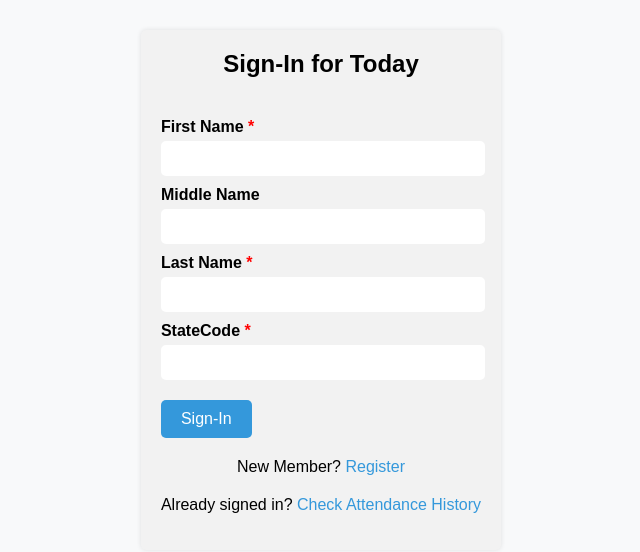
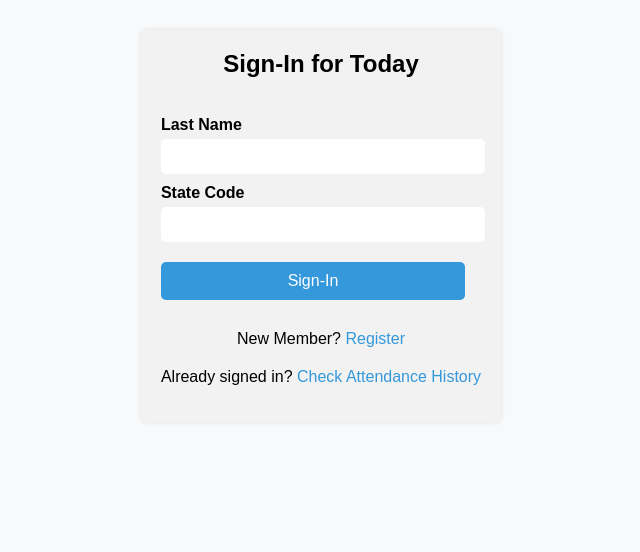
Before and after one commit to emriys/Advanced_Attendance_System_SQL, a Flask app: page /signin in a window 1280 px wide. Shown: the part 152-704 px from the top of the page, without its empty margins (319-959 px from the left). Run offline with Flask 3, Linux system fonts and the light colour scheme.

Commit message:
Added register page and reconstructed signin function and page. Also added some other updates

```diff
--- a/app.py
+++ b/app.py
@@ -48,6 +48,7 @@
         session.modified = True  # Refresh session timeout
 
 
+
 # ---------------- RUN APPLICATION ---------------- #
 
 if __name__ == "__main__":
--- a/blueprints/forms.py
+++ b/blueprints/forms.py
@@ -51,6 +51,25 @@
         if user:
             print('Use exists 1')
             raise ValidationError(f"Member with statecode {state_code} already exists")
+
+class SigninForm(FlaskForm):
+        state_code = StringField('State Code',
+                             validators=[
+                                 DataRequired(),
+                                 Length(min=2,max=11),
+                                 Regexp(
+                                     regex=r'^[Kk][Ww]/\d{2}[a-cA-C]/\d{4}$',
+                                     message="State code must follow the format: KW/XX/A/XXXX"
+                                    )
+                                ])
+        last_name = StringField('Last Name',
+                        validators=[DataRequired(), Length(min=2,max=30),
+                                    Regexp(
+                                     regex=r'^[A-Za-z]+(-[A-Za-z]+)?$',
+                                     message="Must contain only letters"
+                                )
+                            ])
+        submit = SubmitField('Sign-In')
 
 #----------------- ADMIN SETTINGS FORMS --------------------
 
--- a/routes.py
+++ b/routes.py
@@ -50,40 +50,31 @@
 def register():
     form = MemberRegisterForm()
     if form.validate_on_submit():
-        print(form.state_code.data.upper())
-        print(form.first_name.data)
-        print(form.middle_name.data)
-        print(form.last_name.data)
-        print(form.gender.data)
-        print(form.local_gov_area.data)
         user = Users.query.filter_by(state_code=form.state_code.data.upper()).first()
         if user :
-            flash('User already exists','danger')
-            print('User exists 2')
+            return jsonify({'success':False,"message":'User already exists'})
         else:
-            user_data = [{
+            user_data = {
                 'first_name':form.first_name.data.capitalize(),
                 'middle_name':form.middle_name.data.capitalize(),
                 'last_name':form.last_name.data.upper(),
-                'gender':form.gender.data,
+                'gender':form.gender.data.capitalize(),
                 'local_gov':form.local_gov_area.data.capitalize(),
                 'state_code':form.state_code.data.upper()
-            }]
+            }
+            print(user_data['first_name'])
+            print(user_data['middle_name'])
+            print(user_data['last_name'])
+            print(user_data['gender'])
+            print(user_data['local_gov'])
+            print(user_data['state_code'])
 
-            new_user = Users(
-                first_name=form.first_name.data.capitalize(),
-                middle_name=form.middle_name.data.capitalize(),
-                last_name=form.last_name.data.upper(),
-                gender=form.gender.data,
-                local_gov=form.local_gov_area.data.capitalize(),
-                state_code=form.state_code.data.upper(),
-                registration_date=datetime.now().date()
-            )
-            db.session.add(new_user)
-            db.session.commit()
-            flash('Registration successful', 'success')  # 'success' indicates success
-            print("New User Added.")
-            # return redirect(url_for('routes.signin'))
+            confirm = check_user_reg_exists(user_data=user_data)
+            if confirm :
+                print("New User Added 2.")
+                return jsonify({'success':True,"message":'Registration successful'})
+            else :
+                return jsonify({'success':False,"message":'Server Error: Could not add user'})
 
     return render_template('register.html', title='Register', form=form)
 
@@ -92,7 +83,8 @@
     # Sign in clicked
     # colllect details
     # check if user registered
-    if request.method == "POST":
+    form = SigninForm()
+    if request.method == "POST" and form.validate_on_submit():
         # Define attendance time ranges
         settings = AdminSettings.query.first()
         early_start = settings.early_arrival_start
@@ -102,111 +94,81 @@
         print(late_start)
         print(late_end)
 
-        fname = request.form['fname'].strip().capitalize() # First name
-        mname = request.form['mname'].strip().capitalize() # Middle name
-        sname = request.form['sname'].strip().upper() # Last name
-        statecode = request.form['statecode'].strip().upper()
-        print(fname)
-        print(mname)
-        print(sname)
+        last_name = form.last_name.data.upper() # Last name
+        statecode = form.state_code.data.upper()
+        print(last_name)
         print(statecode)
 
-        signInTD = datetime.now().strftime('%Y-%m-%d %H:%M:%S')[:-3] # SignIn Date and Time
-        signInTime = datetime.now().strftime('%H:%M:%S') # SignIn Time
-        signInD = datetime.now().strftime('%Y-%m-%d') # SignIn Date
+        confirm_reg = check_user_reg_exists(statecode=statecode, last_name=last_name)
+        if not confirm_reg :
+            return jsonify({'success':False,"message":'Not A Registered Member'})
+        else :
+            # Check if user attendance is registered already
+            attendanceStatus = check_user_attendance_exists(statecode)
 
-        client_ip = get_client_IP()
-
-        # Check if user attendance is registered already
-        attendanceStatus = check_user_attendance_exists(statecode)
-        # regStatus = check_user_reg_exists(statecode, fname, mname, sname)
-        if attendanceStatus != "":
-            return render_template("signin.html", regErrorMsg=attendanceStatus)
-
-        else:
-            # If late, handle late sign-in
-            current_time = datetime.now().time()
-            # if late_start <= current_time <= late_end:
-            if late_end <= current_time:
-            # if current_time <= late_start:
-            # if late_start <= current_time:
-                request_type = "Late sign-in"
-                amount = settings.lateness_fine
-                status = "Pending"
-
-                # Check if user already in late list
-                late_status = check_latefile(statecode)
-                if not late_status:
-                    new_late_log = LateLog(
-                        transaction_date=datetime.now().date(),
-                        state_code=statecode,
-                        request_type=request_type,
-                        amount=amount,
-                        status=status
-                    )
-                    db.session.add(new_late_log)
-                    db.session.commit()
-                return payment(fname, mname, sname, statecode, signInTime, signInTD, client_ip)
-
-            # elif late_end <= current_time:
-            elif early_start <= current_time < late_start:
-
-                # Check if user is already registered in database or add user
-                user = check_user_reg_exists(statecode, fname, mname, sname)
-                # Regular sign-in (early sign-in)
-                confirm_attendance = record_attendance(user)
-                # if result["success"]:
-                #     confirm_attendance = record_attendance(result["user"])
-                # else:
-                #     regErrorMsg = result["message"]
-                #     return render_template ("signin.html", regErrorMsg=regErrorMsg)
-
-                if confirm_attendance:
-                    return render_template("thankyouregister.html")
-                else:
-                    return """<h1>Server Error!</h1> <h4><p>Failed to log attendance</p></h4>""", 500
+            if attendanceStatus != "":
+                return jsonify({'success':False,"message":attendanceStatus})
 
             else:
-                regErrorMsg = "Sign-in time elapsed or not yet reached!"
-                return render_template ("signin.html", regErrorMsg=regErrorMsg)
+                # If late, handle late sign-in
+                current_time = datetime.now().time()
 
-    return render_template("signin.html")
+                # if late_start <= current_time <= late_end:
+                # if late_end <= current_time:
+                # if current_time <= late_start:
+                if late_start <= current_time:
+                    amount = settings.lateness_fine
+
+                    # Check if user already in late list
+                    late_status = check_latefile(statecode)
+                    if not late_status:
+                        new_late_log = LateLog(
+                            transaction_date=datetime.now().date(),
+                            state_code=statecode,
+                            request_type="Late Sign-In",
+                            amount=amount,
+                            status="Pending"
+                        )
+                        db.session.add(new_late_log)
+                        db.session.commit()
+                    return payment(statecode)
+
+                # elif late_end <= current_time:
+                elif early_start <= current_time < late_start:
+                    # Regular sign-in (early sign-in)
+                    confirm_attendance = record_attendance(user)
+
+                    if confirm_attendance:
+                        return render_template("thankyouregister.html")
+                    else:
+                        return """<h1>Server Error!</h1> <h4><p>Failed to log attendance</p></h4>""", 500
+
+                else:
+                    regErrorMsg = "Sign-in time elapsed or not yet reached!"
+                    return jsonify({'success':False,"message":regErrorMsg})
+
+    return render_template("signin.html", form=form)
 
 @routes.route('/late/signin', methods=['GET', 'POST'])
 def late_reg():
     if request.method == 'POST':
-        fname = request.form['fname'].strip().capitalize()
-        mname = request.form['mname'].strip().capitalize()
-        sname = request.form['sname'].strip().upper()
-        statecode = request.form['statecode'].strip().upper()
-        signInTime = request.form['signInTime']
-        signInTD = request.form['signInTD']
-        # client_ip = request.form['client_ip']
-        client_ip = get_client_IP()
-        status = request.form['status']
+        statecode = request.form['statecode']
 
-        # Check if user is already registered in database or add user
-        user = check_user_reg_exists(statecode, fname, mname, sname)
-        # print(user.id)
-
-        # if result["success"]:
-        #     confirm_attendance = record_attendance(user=result["user"])
-        # else:
-        #     regErrorMsg = result["message"]
-        #     return render_template ("signin.html", regErrorMsg=regErrorMsg)
+        # Check user in database
+        user = Users.query.filter_by(state_code=statecode).first()
 
         # Check if user attendance is registered already
         attendanceStatus = check_user_attendance_exists(statecode)
+        if attendanceStatus != "":
+            return jsonify({'success':False,"message":attendanceStatus})
 
-        if attendanceStatus != "":
-            return render_template("signin.html", regErrorMsg=attendanceStatus)
-
-        # Add late registration to database
-        confirm_attendance = record_attendance(user)
+        # Add late attendnace to database
+        if user:
+            confirm_attendance = record_attendance(user)
 
         if confirm_attendance:
             # Remove the user from the LateLog database
-            pop_latecomer(statecode, status)
+            pop_latecomer(statecode)
             return render_template("thankyouregister.html")
         else:
             return """<h1>Server Error!</h1> <h4><p>Failed to log attendance</p></h4>""", 500
@@ -475,16 +437,25 @@
     return redirect(url_for('routes.admindash'))
 
 @routes.route('/payment/late-signin', methods=['GET', 'POST'])
-def payment(fname, mname, sname, statecode, signInTime, signInTD, client_ip):
+def payment(statecode):
+    # Check Latecomer
+    latecomer = LateLog.query.filter_by(state_code=statecode).first()
 
-    latecomer = LateLog.query.filter_by(state_code=statecode).first()
+    # Check admin settings for payment details
+    settings = AdminSettings.query.first()
 
     # Check if the statecode exists in the database
     if latecomer:
         amount = latecomer.amount
-        return render_template("paymentpage.html", fname=fname, mname=mname, sname=sname, statecode=statecode, amount=amount)
+        # return jsonify({"success":True,"message":"Sent latecomer"})
+        return render_template("paymentpage.html",
+                               statecode=statecode,
+                               amount=amount,
+                               bankname=settings.bank_name,
+                               acctname=settings.account_name,
+                               acctnum=settings.account_number)
     else :
-        return jsonify(success=False), 404  # Failure status error
+        return jsonify({"success":False,"message":"Couldn't find latecomer"}) # Failure status error
 
 @routes.route('/check_status', methods=['GET'])
 def check_status():
@@ -580,103 +551,87 @@
     for log in user_logs:
         print(log.meeting_date, log.sign_in_time, log.ip_address)
 
+@routes.route('/thankyou')
+def thankyou():
+    return render_template('thankyouregister.html')
+
 
 # ---------------- FUNCTIONS ---------------- #
 
-def check_user_reg_exists(statecode, fname, mname, sname):
-    # Normalize input for consistent comparison
-    statecode = statecode.strip().upper()
-    fname = fname.strip().capitalize()
-    mname = mname.strip().capitalize() if mname else ""
-    sname = sname.strip().upper()
-    try:
-        # Query for the user
-        new_user = Users.query.filter_by(
-            state_code=statecode,
-            first_name=fname,
-            last_name=sname
-        ).first()
+def check_user_reg_exists(user_data=None,statecode=None,last_name=None, **kwargs):
+    if statecode and last_name :
+        try:
+            # Query for the user
+            user = Users.query.filter_by(
+                state_code=statecode,
+                last_name=last_name
+            ).first()
 
-        # If the user does not exist, create a new one
-        if not new_user:
-            new_user = Users(
-                first_name=fname,
-                middle_name=mname,
-                last_name=sname,
-                state_code=statecode,
-                registration_date=datetime.now().date()
-            )
-            db.session.add(new_user)
-            db.session.commit()
-            print("New User Added.")
-        return new_user
+            # RETURN RESPONSE
+            if not user:
+                return False
+            else:
+                return True
 
-    except IntegrityError:
-        db.session.rollback()  # Rollback the transaction
-        print("IntegrityError: User might already exist. Querying again...")
-        # Re-query the user in case of integrity error,
-        # check again using case-insensitive format
-        return Users.query.filter(
-            Users.state_code == statecode,
-            Users.first_name.ilike(fname),  # Case-insensitive
-            Users.last_name.ilike(sname)
-        ).first()
+        except IntegrityError:
+            db.session.rollback()  # Rollback the transaction
+            print("IntegrityError: User might already exist. Querying again...")
+            # Re-query the user in case of integrity error,
+            # check again using case-insensitive format
+            return Users.query.filter(
+                Users.state_code == user_data['state_code'],
+                Users.first_name.ilike(user_data['first_name']),  # Case-insensitive
+                Users.last_name.ilike(user_data['last_name'])
+            ).first()
 
-    except Exception as e:
-        print(f"An unexpected error occurred: {str(e)}")
-        db.session.rollback()
-        return None
+    if user_data :
+        # Normalize input for consistent comparison
+        print(user_data['first_name'])
+        print(user_data['middle_name'])
+        print(user_data['last_name'])
+        print(user_data['gender'])
+        print(user_data['local_gov'])
+        print(user_data['state_code'])
+        try:
+            # Query for the user
+            new_user = Users.query.filter_by(
+                state_code=user_data['state_code'],
+                first_name=user_data['first_name'],
+                last_name=user_data['last_name']
+            ).first()
 
+            # If the user does not exist, create a new one
+            if not new_user:
+                new_user = Users(
+                    first_name=user_data['first_name'],
+                    middle_name=user_data['middle_name'],
+                    last_name=user_data['last_name'],
+                    gender=user_data['gender'],
+                    local_gov=user_data['local_gov'],
+                    state_code=user_data['state_code'],
+                    registration_date=datetime.now().date()
+                )
+                db.session.add(new_user)
+                db.session.commit()
+                print("New User Added.")
+            return new_user
 
-    # try :
-        # Query for potential matches
-        # matches = Users.query.filter(
-        #     or_(
-        #         Users.state_code == statecode,
-        #         Users.first_name.ilike(fname),
-        #         Users.last_name.ilike(sname)
-        #     )
-        # ).all()
+        except IntegrityError:
+            db.session.rollback()  # Rollback the transaction
+            print("IntegrityError: User might already exist. Querying again...")
+            # Re-query the user in case of integrity error,
+            # check again using case-insensitive format
+            return Users.query.filter(
+                Users.state_code == user_data['state_code'],
+                Users.first_name.ilike(user_data['first_name']),  # Case-insensitive
+                Users.last_name.ilike(user_data['last_name'])
+            ).first()
 
-        # # if not matches:
-        # #     print("NOOOOOO MATCHHHHHH 1")
-        # #     return {"success": False, "message": "No matching user found"}
+        except Exception as e:
+            print(f"An unexpected error occurred: {str(e)}")
+            db.session.rollback()
+            return None
 
-        # # Count the matching parameters for partial match situations
-        # for match in matches:
-        #     match_count = sum([
-        #         match.state_code == statecode,
-        #         match.first_name == fname,
-        #         match.last_name == sname
-        #     ])
-        #     if match_count == 3:
-        #         print("MATCHHHHHH")
-        #         return {"success": True, "user":match}
-        #     elif match_count in [1,2]:
-        #         print("PARTIAL MATCHHHHHH")
-        #         return {
-        #             "success": False,
-        #             "message": f"Partial match found ({match_count}/3 details matched). Please verify the entered details."
-        #         }
-        #     elif match_count == 0:
-        #         print("NOOOOOO MATCHHHHHH 2")
-        #         new_user = Users(
-        #             first_name=fname,
-        #             middle_name=mname,
-        #             last_name=sname,
-        #             state_code=statecode,
-        #             registration_date=datetime.now().date()
-        #         )
-        #         db.session.add(new_user)
-        #         db.session.commit()
-        #         print("New User Added.")
-        #         # return {"success": True, "user":new_user}
-        #         return new_user
-
-    # except Exception as e:
-        # print(f"An unexpected error occurred: {str(e)}")
-        # db.session.rollback()
-        # return None
 
 def check_user_attendance_exists(statecode):
     # Check if the state code is already in the day's attendance
@@ -687,11 +642,6 @@
         attendance_logged = AttendanceLog.query.filter_by(user_id=user_exists.id, meeting_date=meeting_date).first()
         if attendance_logged:
             return f"StateCode, {statecode}, already logged for today!"
-
-    # ip_used = AttendanceLog.query.filter_by(ip_address=client_ip).first()
-    # Check if the device (IP address) is already used
-    # elif (ip_used):
-    #     return "Can't use the same device for more than one signing!"
 
     return ""
 
@@ -738,7 +688,7 @@
         print(2)
         return client_ip
 
-def pop_latecomer(statecode, status):
+def pop_latecomer(statecode):
     # Remove user from LateLog after fine fee payment is confirmed
     Latecomer = LateLog.query.filter_by(state_code=statecode, status="Approved").first()
     db.session.delete(Latecomer)
--- a/static/signupstyle.css
+++ b/static/signupstyle.css
@@ -84,8 +84,26 @@
   border-radius: 5px;
 }
 
+.button {
+  background-color: #3498db;
+  border: none;
+  color: white;
+  padding: 10px 20px;
+  text-align: center;
+  text-decoration: none;
+  display: inline-block;
+  font-size: 16px;
+  margin-top: 10px;
+  cursor: pointer;
+  border-radius: 5px;
+}
 
-button[type="submit"] {
+.button:hover {
+  background-color: #2980b9;
+}
+
+
+/* button[type="submit"] {
   background-color: #3498db;
   border: none;
   color: white;
@@ -101,7 +119,7 @@
 
 button[type="submit"]:hover {
   background-color: #2980b9;
-}
+} */
 
 p {
   margin-top: 20px;
@@ -152,6 +170,39 @@
   background-color: #dff0d8;
   border-color: #d6e9c6;
 }
+
+.msg-area {
+  margin-top: 0.5rem;
+  display: block;
+}
+
+.msg-area.error-shown {
+  background-color: #f8d7da; /* Light red for error */
+  color: #721c24; /* Dark red text */
+  border: 1px solid #f5c6cb; /* Border matching the red shade */
+  border-radius: 6px; /* Rounded corners */
+  padding: 0.5rem; /* Space inside the box */
+  font-size: 1rem;
+  font-weight: 500; /* Semi-bold for emphasis without being overwhelming */
+  text-align: center; /* Center the text inside the box */
+  box-shadow: 0 4px 6px rgba(0, 0, 0, 0.1); /* Add a light shadow for depth */
+  margin-top: 1rem; /* Add space above the message area */
+  margin-bottom: 1rem; /* Add space below the message area */
+}
+
+.msg-area.success-shown {
+  background-color: #d4edda; /* Soft green for success */
+  color: #155724; /* Dark green for contrast */
+  border: 1px solid #c3e6cb; /* Subtle border matching the background */
+  border-radius: 4px; /* Rounded corners */
+  padding: 0.5rem; /* Space inside the box */
+  font-size: 1rem;
+  font-weight: 500; /* Semi-bold for emphasis without being overwhelming */
+  text-align: center; /* Center the text inside the box */
+  box-shadow: 0 2px 4px rgba(0, 0, 0, 0.1); /* Add a light shadow for depth */
+  margin-top: 1rem; /* Add space above the message area */
+  margin-bottom: 1rem; /* Add space below the message area */
+}
 /* @media all and (max-width:500px) {
     body{
       color:red
--- a/templates/flash_messages.html
+++ b/templates/flash_messages.html
@@ -9,7 +9,7 @@
                     <script>
                         // Redirect after 2 seconds
                         setTimeout(() => {
-                            window.location.href = "{{ url_for('routes.signin') }}";
+                            window.location.href = "{{ target_url }}";
                         }, 5000);
                     </script>
                 {% else %}
--- a/templates/signin.html
+++ b/templates/signin.html
@@ -20,35 +20,44 @@
 			<h2> Mark Attendance Register</h2>
 		</div>
 	</header>
+
 	<main>
+		<form action="{{ url_for('routes.signin') }}" class="form" method="POST">
+			<h2>Sign-In for Today</h2>
+
+			<div class="msg-area"></div>
+			<div>{{ regErrorMsg }}</div>
+
+			{{ form.hidden_tag() }}
+
+			<div>
+				{{ form.last_name.label }}
+				{{ form.last_name}}
+				{% for error in form.last_name.errors %}
+				<p class="error">{{ error }}</p>
+				{% endfor %}
+			</div>
+
+			<div>
+				{{ form.state_code.label }}
+				{{ form.state_code(
+				pattern="^[Kk][Ww]/\d{2}[a-cA-C]/\d{4}$",
+				title="Must contain correct and complete state code: KW/XX/XXXX"
+				) }}
+				{% for error in form.state_code.errors %}
+				<p class="error">{{ error }}</p>
+				{% endfor %}
+			</div>
+
+			{{ form.submit (class_="button") }}
 
 
-		<form action="{{ url_for('routes.signin') }}" method="POST">
-			<h2>Sign-In for Today</h2>
-
-			<div class="regErrorMsg">{{regErrorMsg}} </div>
-
-			<label for="name">First Name <span class="required">*</span></label>
-			<input type="text" id="name" name="fname" required>
-
-			<label for="name">Middle Name </label>
-			<input type="text" id="name" name="mname" optional>
-
-			<label for="name">Last Name <span class="required">*</span></label>
-			<input type="text" id="name" name="sname" required>
-
-			<label for="statecode">StateCode <span class="required">*</span></label>
-			<input type="text" id="username" name="statecode" maxlength="11" minlength="1"
-				pattern="[Kk][Ww]/\d{2}[a-cA-C]/\d{4}" title="Must contain correct and complete statecode: KW/XXX/XXXX"
-				required> <!--"-->
-
-
-			<button type="submit">Sign-In</button>
 			<p>New Member? <a href="{{ url_for('routes.register') }}">Register</a></p>
 			<p>Already signed in? <a href="{{ url_for('routes.history') }}">Check Attendance History</a></p>
 		</form>
 	</main>
 
 </body>
+<script src="{{ url_for('static', filename='js/script.js') }}"></script>
 
 </html>
```
Also changed, not shown: static/js/script.js (added, +69 -0 lines), templates/paymentpage.html (+6 -12 lines), templates/register.html (+8 -4 lines).
